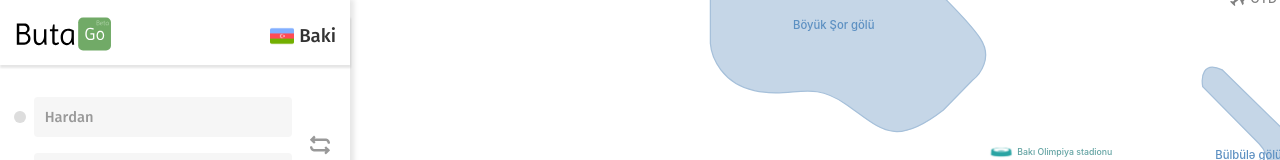
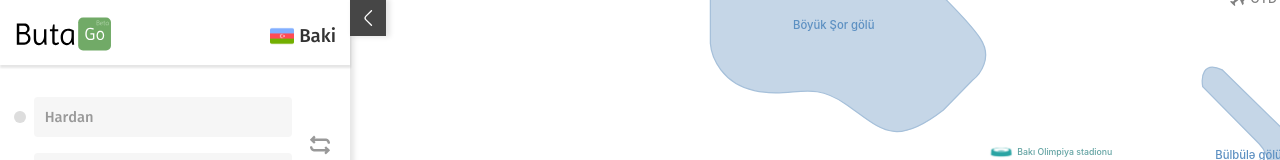
Before and after one commit to DeveloperVusal/metro-butago-vue, a Vue app: page / in a window 1280 px wide. Shown: the top 160 px of the page. Built offline with nearby package versions, Linux system fonts and the light colour scheme.

Commit message:
feat: add drawer for sidebar and other improvements

```diff
--- a/src/components/Header/styles/Header.scss
+++ /dev/null
@@ -1,6 +0,0 @@
-.header {
-    display: flex;
-    width: 100%;
-    height: 50px;
-    background-color: aquamarine;
-}
--- /dev/null
+++ b/src/components/Sidebar/Header.vue
@@ -0,0 +1,21 @@
+<script>
+import './styles/Header.scss'
+</script>
+
+<template>
+    <div class="header">
+        <div class="sidebar__center sidebar__center--fixed">
+            <a href="https://butago.com/" target="_blank">
+                <div class="logo">
+                    <img src="@/assets/images/logo-text.svg" alt="">
+                </div>
+            </a>
+            <div class="location">
+                <div class="location__flag">
+                    <img src="@/assets/images/flags/az.png" alt="">
+                </div>
+                <div class="location__city">Baki</div>
+            </div>
+        </div>
+    </div>
+</template>
--- a/src/components/Sidebar/Sidebar.vue
+++ b/src/components/Sidebar/Sidebar.vue
@@ -9,13 +9,16 @@ import { useRoutesStore } from '@/stores/routes'
 import { useStationsStore } from '@/stores/stations'
 
 import CustomScrollbar from '@/components/Feature/Scrollbar/CustomScrollbar.vue'
+import IncHeader from '@/components/Sidebar/Header.vue'
 
 export default {
     components: {
         IconSwapSVG,
         IconCloseSVG,
         IconWalkerSVG,
-        CustomScrollbar
+
+        CustomScrollbar,
+        IncHeader,
     },
     setup() {
         const store = useRoutesStore()
@@ -87,6 +90,26 @@ export default {
         fnResetRoute() {
             this.store.setRoute(null, null)
         },
+        toggleSidebar(e) {
+            const elBtn = e.target.closest('.hide-btn')
+
+            if (elBtn.classList.contains('hide-btn')) {
+                const elSidebar = this.$el
+                const elMainContent = this.$el.parentElement.querySelector('.main__content')
+
+                if (!elBtn.classList.contains('hide-btn--ishide')) {
+                    elBtn.classList.add('hide-btn--ishide')
+                    elSidebar.classList.add('sidebar--hide')
+                    elMainContent.classList.add('main__content--isfull')
+                } else {
+                    elBtn.classList.remove('hide-btn--ishide')
+                    elSidebar.classList.remove('sidebar--hide')
+                    elMainContent.classList.remove('main__content--isfull')
+                }
+            } else {
+                console.error(['Not found'])
+            }
+        }
     },
     data() {
         return {
@@ -116,21 +139,10 @@ export default {
 
 <template>
     <div class="sidebar">
-        <div class="sidebar__top">
-            <div class="sidebar__center sidebar__center--fixed">
-                <a href="https://butago.com/" target="_blank">
-                    <div class="logo">
-                        <img src="@/assets/images/logo-text.svg" alt="">
-                    </div>
-                </a>
-                <div class="location">
-                    <div class="location__flag">
-                        <img src="@/assets/images/flags/az.png" alt="">
-                    </div>
-                    <div class="location__city">Baki</div>
-                </div>
-            </div>
+        <div class="hide-btn" @click="toggleSidebar($event)">
+            <div class="hide-btn__icon"></div>
         </div>
+        <IncHeader />
         <CustomScrollbar>
             <div class="sidebar__box">
                 <div class="sidebar__points">
--- /dev/null
+++ b/src/components/Sidebar/styles/Header.scss
@@ -0,0 +1,42 @@
+$fontMedium: 'FiraSans-Medium';
+
+.header {
+    display: flex;
+    width: 100%;
+    justify-content: space-between;
+    align-items: center;
+    padding-bottom: 0.6rem;
+    box-shadow: 0px 2px 2px 0.5px rgba($color: #000000, $alpha: .10);
+    margin-top: 1rem;
+
+    a {
+        width: 30%;
+
+        .logo {
+            img {
+                width: 100%;
+            }
+        }
+    }
+
+    .location {
+        display: flex;
+        align-items: center;
+
+        &__flag {
+            width: 24px;
+            height: 24px;
+
+            img {
+                width: 100%;
+                height: 100%;
+            }
+        }
+
+        &__city {
+            margin-left: 0.3rem;
+            font-size: 14pt;
+            font-family: $fontMedium;
+        }
+    }
+}
--- a/src/components/Sidebar/styles/Sidebar.scss
+++ b/src/components/Sidebar/styles/Sidebar.scss
@@ -11,61 +11,24 @@ $colors: (
     line_4: #8AAC04
 );
 
+$sidebar_wh: 350px;
+
 .sidebar {
     display: flex;
     flex-direction: column;
     box-sizing: border-box;
-    width: 350px;
+    width: $sidebar_wh;
     padding: 0px;
     align-self: stretch;
     background-color: #fff;
     z-index: 20;
     box-shadow: 3px 0px 5px 1px rgba($color: #000000, $alpha: .10);
     font-family: $fontRegular;
+    position: relative;
+    transition: margin-left 0.3s;
 
     &__box {
         padding-bottom: 40px;
-    }
-
-    &__top {
-        display: flex;
-        width: 100%;
-        justify-content: space-between;
-        align-items: center;
-        padding-bottom: 0.6rem;
-        box-shadow: 0px 2px 2px 0.5px rgba($color: #000000, $alpha: .10);
-        margin-top: 1rem;
-
-        a {
-            width: 30%;
-
-            .logo {
-                img {
-                    width: 100%;
-                }
-            }
-        }
-
-        .location {
-            display: flex;
-            align-items: center;
-
-            &__flag {
-                width: 24px;
-                height: 24px;
-
-                img {
-                    width: 100%;
-                    height: 100%;
-                }
-            }
-
-            &__city {
-                margin-left: 0.3rem;
-                font-size: 14pt;
-                font-family: $fontMedium;
-            }
-        }
     }
 
     &__center {
@@ -388,4 +351,39 @@ $colors: (
             }
         }
     }
+
+    .hide-btn {
+        display: flex;
+        position: absolute;
+        right: -36px;
+        top: 0px;
+        background-color: #464646;
+        z-index: 20;
+        box-shadow: 3px 0px 5px 1px rgba($color: #000000, $alpha: .10);
+        padding: 10px;
+        transition: background-color 0.3s;
+
+        &__icon {
+            width: 16px;
+            height: 16px;
+            background-image: url('@/assets/images/icons/angle-left.svg');
+            background-size: contain;
+            background-position: center;
+        }
+
+        &--ishide {
+            transform: rotate(180deg);
+        }
+
+        &:hover {
+            background-color: #373737;
+            cursor: pointer;
+            transition: background-color 0.3s;
+        }
+    }
+
+    &--hide {
+        margin-left: -$sidebar_wh;
+        transition: margin-left 0.2s;
+    }
 }
--- a/src/views/MainView.vue
+++ b/src/views/MainView.vue
@@ -366,7 +366,6 @@ export default {
 
                 this.routesSVG += `<use xlink:href="#${station.view.render}"></use>`
 
-
                 if (next != null) {
                     if (renderPaths.hasOwnProperty(movePathIndx)) {
                         renderPaths[movePathIndx].stations.push({
@@ -528,7 +527,7 @@ export default {
     <main class="main">
         <div class="main__flex">
             <Sidebar />
-            <div class="main__content">
+            <div class="main__content" ref="main_content">
                 <div class="main__svg" id="zoom">
                     <SchemeMetroBakuLinesSVG :opacity="isRenderRoute" />
                     <SchemeMetroBakuRoutesSVG :include="routesSVG"/>
--- a/src/views/styles/MainView.scss
+++ b/src/views/styles/MainView.scss
@@ -13,9 +13,14 @@
     &__content {
         display: flex;
         align-self: stretch;
-        // padding: 10px;
         width: calc(100% - 350px);
         overflow: hidden;
+        transition: width 0.3s;
+
+        &--isfull {
+            width: 100%;
+            transition: width 0.3s;
+        }
     }
 
     &__svg {
```
Also changed, not shown: src/components/Header/Header.vue (deleted, +0 -7 lines), src/assets/images/icons/angle-left.svg (added).
